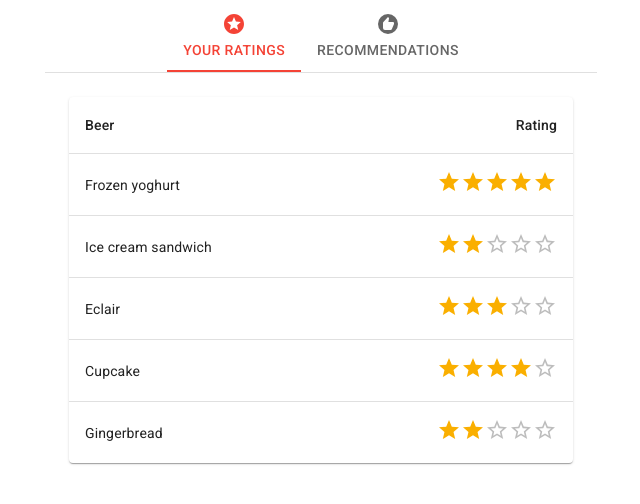
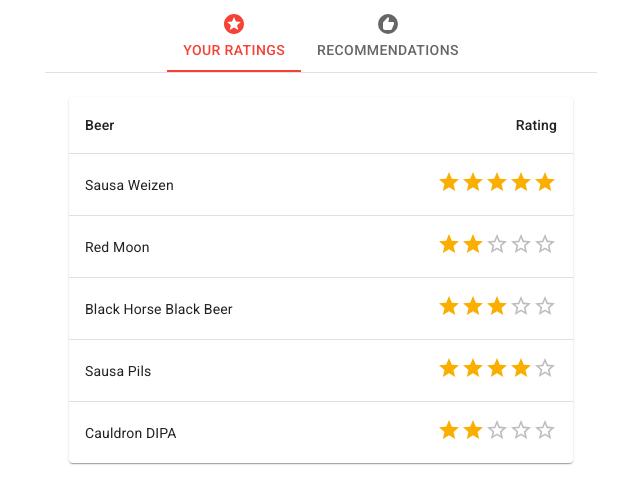
Before and after one commit to ruskakimov/beer-recommendation, a React (Vite) app: page / in a window 1280 px wide. Shown: the top 504 px of the page, without its empty margins (319-959 px from the left). Built offline with nearby package versions, Linux system fonts and the light colour scheme.

Commit message:
Beer names

```diff
--- a/src/tabs/YourRatings.tsx
+++ b/src/tabs/YourRatings.tsx
@@ -10,11 +10,11 @@ import {
 } from "@mui/material";
 
 const rows: [string, number][] = [
-  ["Frozen yoghurt", 5],
-  ["Ice cream sandwich", 2],
-  ["Eclair", 3],
-  ["Cupcake", 4],
-  ["Gingerbread", 2],
+  ["Sausa Weizen", 5],
+  ["Red Moon", 2],
+  ["Black Horse Black Beer", 3],
+  ["Sausa Pils", 4],
+  ["Cauldron DIPA", 2],
 ];
 
 export default function YourRatings() {
```
